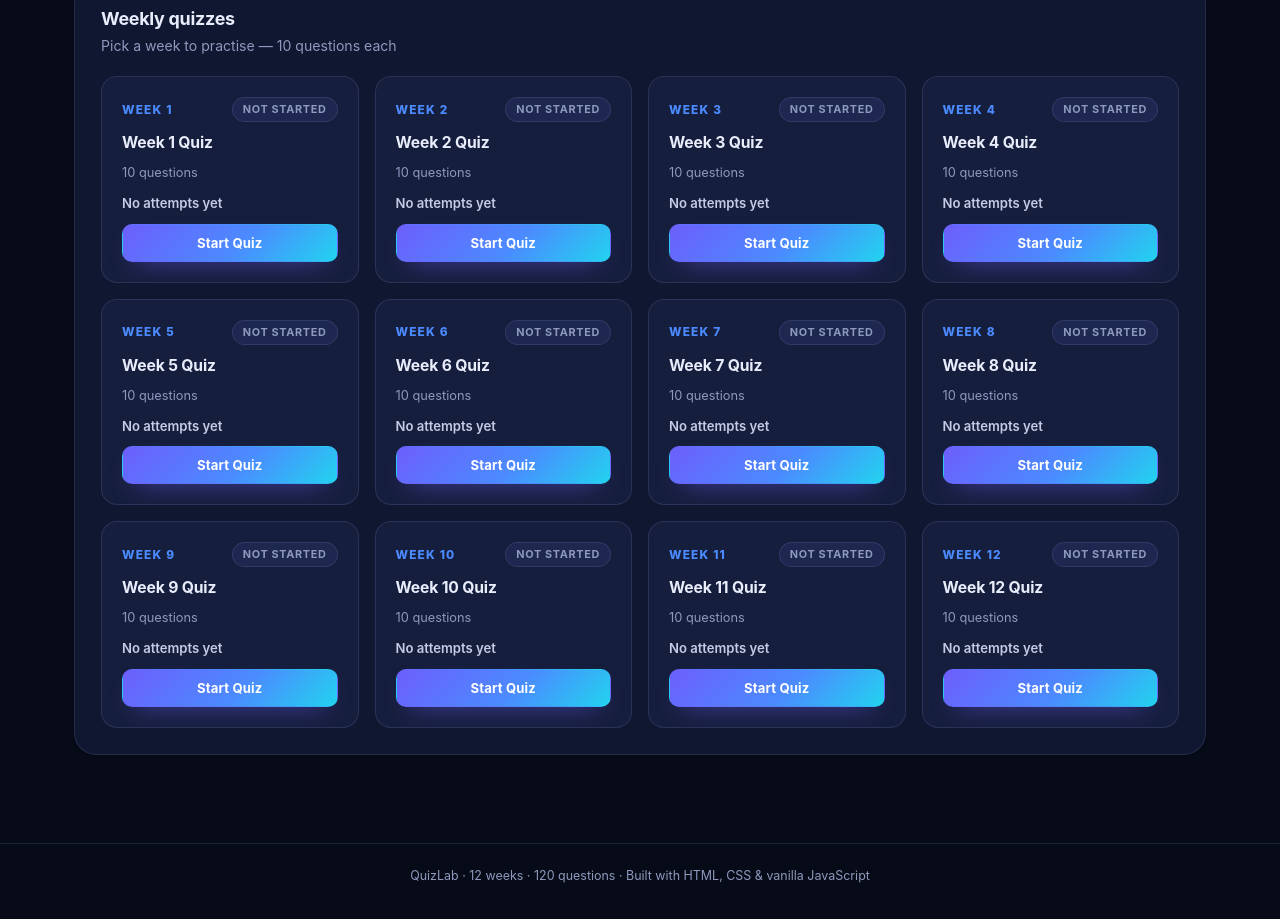
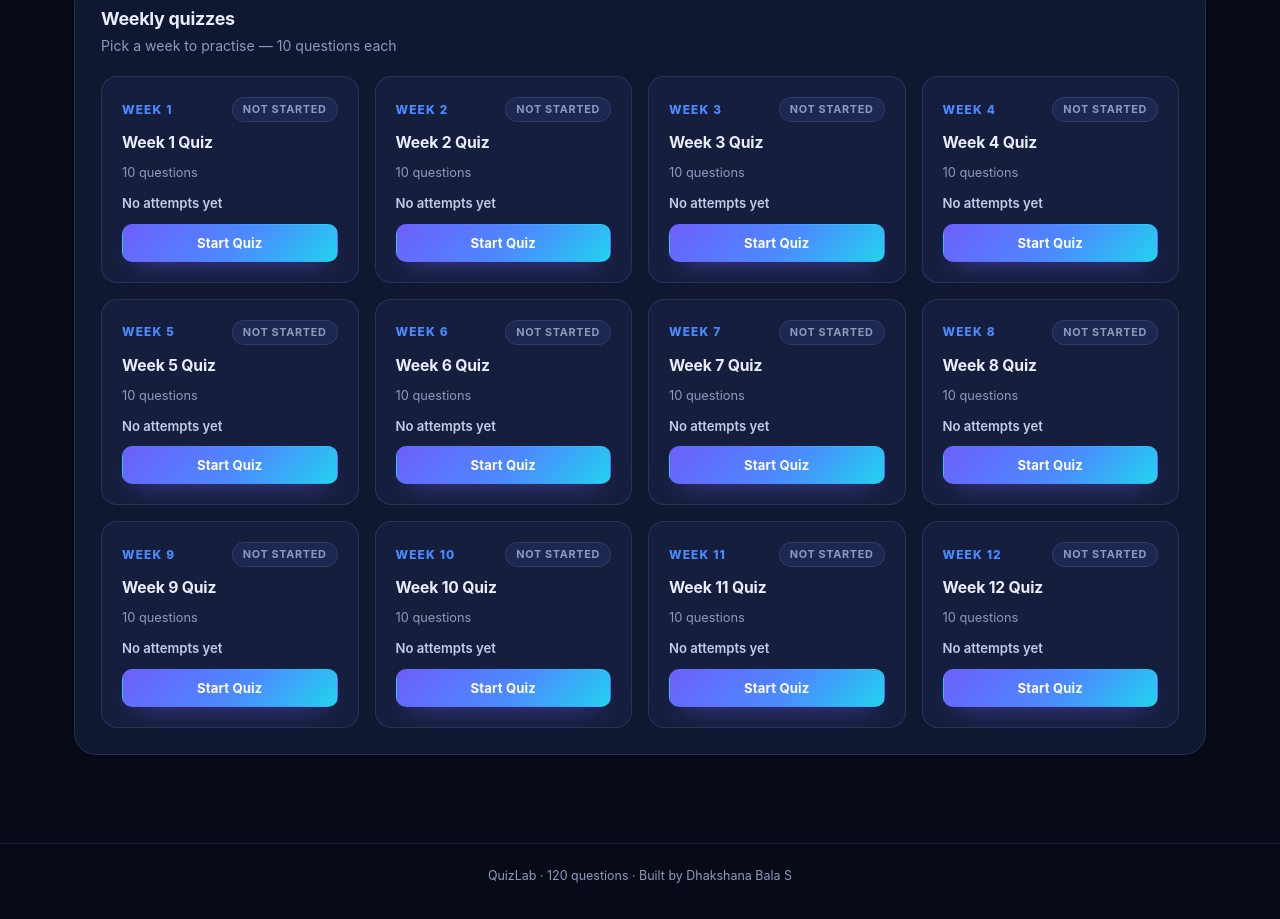
Before and after one commit to Dhakshana-Bala/QuizLabNPTEL, a plain HTML site: page index.html in a window 1280 px wide. Shown: the part 847-1766 px from the top of the page. Drawn offline with Linux system fonts and the light colour scheme.

Commit message:
Footer update

```diff
--- a/index.html
+++ b/index.html
@@ -294,7 +294,7 @@
   </main>
 
   <footer class="app-footer">
-    <p>QuizLab &middot; 12 weeks &middot; <span id="footerQuestionCount">120</span> questions &middot; Built with HTML, CSS &amp; vanilla JavaScript</p>
+    <p>QuizLab &middot; <span id="footerQuestionCount">120</span> questions &middot; Built by Dhakshana Bala S</p>
   </footer>
 </div>
 
```
